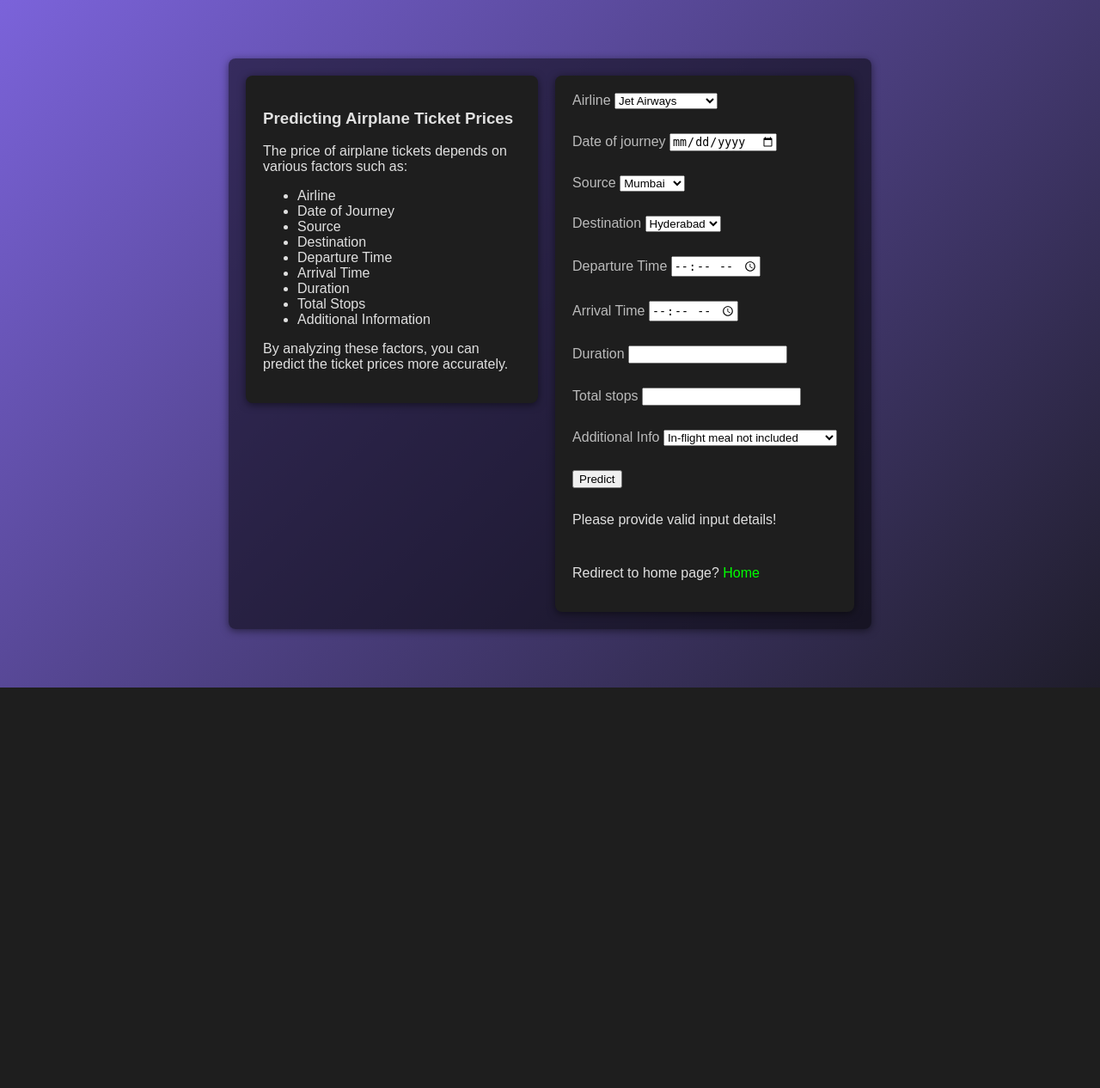
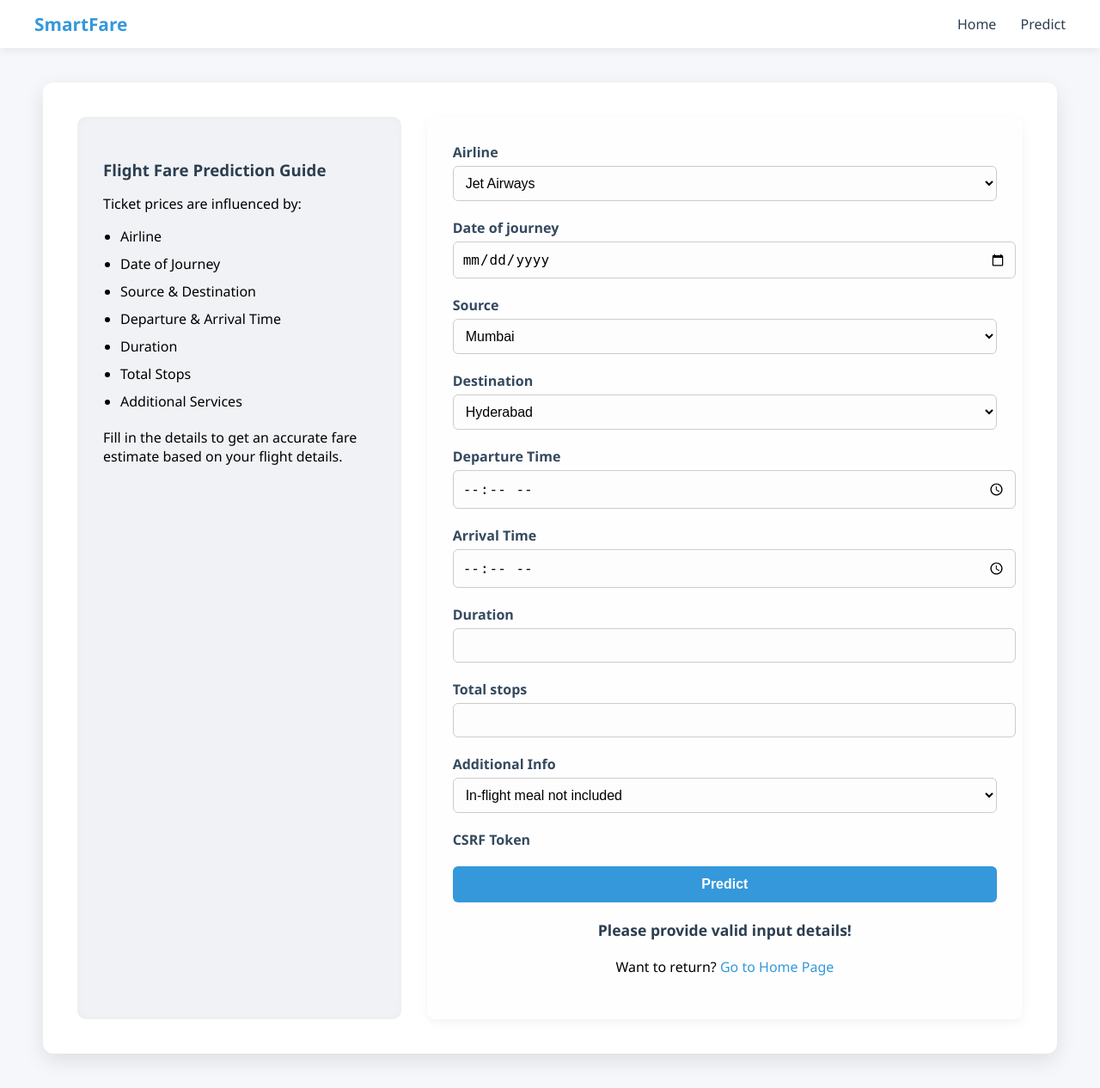
Before and after one commit to Kali414/Flight-ticket-predictor, a Flask app: page /predict in a window 1280 px wide. Shown: the whole page at 86% size. Before the commit the page ends 800 px from the top, so only its background shows below. Run offline with Flask 3, Linux system fonts and the light colour scheme; parts of the project's set-up code (start-up, migrations or seed data) failed here and were passed over.

Commit message:
UI changes

```diff
--- a/favicon_io (1)/about.txt
+++ /dev/null
@@ -1,6 +0,0 @@
-This favicon was generated using the following font:
-
-- Font Title: Leckerli One
-- Font Author: Copyright (c) 2011 Gesine Todt (www.gesine-todt.de hallo@gesine-todt.de), with Reserved Font Names "Leckerli"
-- Font Source: https://fonts.gstatic.com/s/leckerlione/v20/V8mCoQH8VCsNttEnxnGQ-1itLZxcBtItFw.ttf
-- Font License: SIL Open Font License, 1.1 (http://scripts.sil.org/OFL))
--- a/templates/prediction.html
+++ b/templates/prediction.html
@@ -1,8 +1,8 @@
 <!DOCTYPE html>
 <html lang="en">
 <head>
-    <meta charset="UTF-8">
-    <meta name="viewport" content="width=device-width, initial-scale=1.0">
+  <meta charset="UTF-8" />
+  <meta name="viewport" content="width=device-width, initial-scale=1.0" />
   <link rel="apple-touch-icon" sizes="180x180" href="favicon_io (1)/apple-touch-icon.png">
   <link rel="icon" type="image/png" sizes="32x32" href="favicon_io (1)/favicon-32x32.png">
   <link rel="icon" type="image/png" sizes="16x16" href="favicon_io (1)/favicon-16x16.png">
@@ -10,173 +10,210 @@
   <title>{{ Title }}</title>
   <style>
     body {
-            background: linear-gradient(135deg, #7b63da, #1f1d2b);
-            color: #e0e0e0;
-            font-family: Arial, sans-serif;
+      background-color: #f5f7fa;
+      font-family: 'Segoe UI', Tahoma, Geneva, Verdana, sans-serif;
+      margin: 0;
+      padding: 0;
+    }
+
+    nav {
+      background-color: #ffffff;
+      padding: 14px 40px;
+      box-shadow: 0 2px 10px rgba(0, 0, 0, 0.08);
       display: flex;
-            justify-content: center;
+      justify-content: space-between;
       align-items: center;
-            height: 100vh;
-            margin: 0;
+      position: sticky;
+      top: 0;
+      z-index: 1000;
     }
+
+    .nav-title {
+      font-size: 1.3em;
+      font-weight: bold;
+      color: #3498db;
+    }
+
+    .nav-links a {
+      margin-left: 24px;
+      text-decoration: none;
+      color: #2c3e50;
+      font-weight: 500;
+      transition: color 0.2s ease;
+    }
+
+    .nav-links a:hover {
+      color: #3498db;
+    }
+
     .container {
       display: flex;
-            align-items: flex-start;
-            background-color: rgba(0, 0, 0, 0.5);
-            padding: 20px;
-            border-radius: 8px;
-            box-shadow: 0 2px 10px rgba(0, 0, 0, 0.5);
-            max-width: 1000px;
-            margin: 20px;
+      flex-wrap: wrap;
+      background-color: #ffffff;
+      padding: 40px;
+      border-radius: 12px;
+      box-shadow: 0 8px 24px rgba(0, 0, 0, 0.1);
+      max-width: 1100px;
+      width: 90%;
+      margin: 40px auto;
+      gap: 30px;
     }
+
     .info {
-            background-color: #1e1e1e;
-            padding: 20px;
-            border-radius: 8px;
-            box-shadow: 0 2px 10px rgba(0, 0, 0, 0.5);
-            margin-right: 20px;
-            max-width: 300px;
+      flex: 1;
+      background-color: #f0f2f5;
+      padding: 30px;
+      border-radius: 10px;
+      box-shadow: inset 0 0 10px rgba(0, 0, 0, 0.03);
     }
+
+    .info h3 {
+      color: #2c3e50;
+      margin-bottom: 15px;
+    }
+
+    .info ul {
+      padding-left: 20px;
+      margin-bottom: 20px;
+    }
+
+    .info ul li {
+      margin-bottom: 10px;
+    }
+
     form {
-            background-color: #1e1e1e;
-            padding: 20px;
-            border-radius: 8px;
-            box-shadow: 0 2px 10px rgba(0, 0, 0, 0.5);
-            max-width: 600px;
+      flex: 2;
+      background-color: #fefefe;
+      padding: 30px;
+      border-radius: 10px;
+      box-shadow: 0 4px 12px rgba(0, 0, 0, 0.05);
     }
+
+    form div {
+      margin-bottom: 20px;
+      text-align: left;
+    }
+
     label {
-            color: #bbbbbb;
+      display: block;
+      font-weight: bold;
+      margin-bottom: 5px;
+      color: #34495e;
     }
-        a {
-            color: #00ff00;
+
+    input, select, textarea {
+      width: 100%;
+      padding: 10px;
+      font-size: 1rem;
+      border: 1px solid #ccc;
+      border-radius: 6px;
+      background-color: #fdfdfd;
+      transition: border 0.2s ease;
+    }
+
+    input:focus, select:focus, textarea:focus {
+      border-color: #3498db;
+      outline: none;
+    }
+
+    .error-message {
+      color: #e74c3c;
+      font-size: 0.9rem;
+      margin-top: 5px;
+    }
+
+    .submit-btn {
+      padding: 12px 24px;
+      font-size: 1rem;
+      font-weight: 600;
+      color: white;
+      background-color: #3498db;
+      border: none;
+      border-radius: 6px;
+      cursor: pointer;
+      transition: background-color 0.3s ease;
+    }
+
+    .submit-btn:hover {
+      background-color: #2980b9;
+    }
+
+    .home-link {
+      margin-top: 20px;
+      text-align: center;
+    }
+
+    .home-link a {
+      color: #3498db;
       text-decoration: none;
+      font-weight: 500;
     }
-        a:hover {
+
+    .home-link a:hover {
       text-decoration: underline;
     }
-        div {
-            margin-bottom: 10px;
+
+    .output {
+      font-size: 1.1rem;
+      font-weight: bold;
+      color: #2c3e50;
+      text-align: center;
+      margin-top: 15px;
     }
   </style>
 </head>
 <body>
+
+  <!-- ✅ NAVIGATION BAR -->
+  <nav>
+    <div class="nav-title">SmartFare</div>
+    <div class="nav-links">
+      <a href="{{ url_for('home') }}">Home</a>
+      <a href="{{ url_for('predict') }}">Predict</a>
+    </div>
+  </nav>
+
+  <!-- ✅ FORM + INFO PANEL -->
   <div class="container">
     <div class="info">
-            <h3>Predicting Airplane Ticket Prices</h3>
-            <p>The price of airplane tickets depends on various factors such as:</p>
+      <h3>Flight Fare Prediction Guide</h3>
+      <p>Ticket prices are influenced by:</p>
       <ul>
         <li>Airline</li>
         <li>Date of Journey</li>
-                <li>Source</li>
-                <li>Destination</li>
-                <li>Departure Time</li>
-                <li>Arrival Time</li>
+        <li>Source & Destination</li>
+        <li>Departure & Arrival Time</li>
         <li>Duration</li>
         <li>Total Stops</li>
-                <li>Additional Information</li>
+        <li>Additional Services</li>
       </ul>
-            <p>By analyzing these factors, you can predict the ticket prices more accurately.</p>
+      <p>Fill in the details to get an accurate fare estimate based on your flight details.</p>
     </div>
+
     <form action="" method="post">
       {{ form.hidden_tag() }}
+      {% for field in form if field.type != 'CSRFToken' and field.name != 'submit' %}
       <div>
-                {{ form.airline.label }}
-                {{ form.airline }}
-                {% if form.airline.errors %}
-                    {% for error in form.airline.errors %}
-                        <div>{{ error }}</div>
+        {{ field.label }}
+        {{ field(class_="form-input") }}
+        {% if field.errors %}
+          {% for error in field.errors %}
+            <div class="error-message">{{ error }}</div>
           {% endfor %}
         {% endif %}
       </div>
-            <br>
+      {% endfor %}
+
       <div>
-                {{ form.date_of_journey.label }}
-                {{ form.date_of_journey }}
-                {% if form.date_of_journey.errors %}
-                    {% for error in form.date_of_journey.errors %}
-                        <div>{{ error }}</div>
-                    {% endfor %}
+        {{ form.submit(class_="submit-btn") }}
+      </div>
+
+      {% if output %}
+      <div class="output">{{ output }}</div>
       {% endif %}
-            </div>
-            <br>
-            <div>
-                {{ form.source.label }}
-                {{ form.source }}
-                {% if form.source.errors %}
-                    {% for error in form.source.errors %}
-                        <div>{{ error }}</div>
-                    {% endfor %}
-                {% endif %}
-            </div>
-            <br>
-            <div>
-                {{ form.destination.label }}
-                {{ form.destination }}
-                {% if form.destination.errors %}
-                    {% for error in form.destination.errors %}
-                        <div>{{ error }}</div>
-                    {% endfor %}
-                {% endif %}
-            </div>
-            <br>
-            <div>
-                {{ form.dep_time.label }}
-                {{ form.dep_time }}
-                {% if form.dep_time.errors %}
-                    {% for error in form.dep_time.errors %}
-                        <div>{{ error }}</div>
-                    {% endfor %}
-                {% endif %}
-            </div>
-            <br>
-            <div>
-                {{ form.arrival_time.label }}
-                {{ form.arrival_time }}
-                {% if form.arrival_time.errors %}
-                    {% for error in form.arrival_time.errors %}
-                        <div>{{ error }}</div>
-                    {% endfor %}
-                {% endif %}
-            </div>
-            <br>
-            <div>
-                {{ form.duration.label }}
-                {{ form.duration }}
-                {% if form.duration.errors %}
-                    {% for error in form.duration.errors %}
-                        <div>{{ error }}</div>
-                    {% endfor %}
-                {% endif %}
-            </div>
-            <br>
-            <div>
-                {{ form.total_stops.label }}
-                {{ form.total_stops }}
-                {% if form.total_stops.errors %}
-                    {% for error in form.total_stops.errors %}
-                        <div>{{ error }}</div>
-                    {% endfor %}
-                {% endif %}
-            </div>
-            <br>
-            <div>
-                {{ form.additional_info.label }}
-                {{ form.additional_info }}
-                {% if form.additional_info.errors %}
-                    {% for error in form.additional_info.errors %}
-                        <div>{{ error }}</div>
-                    {% endfor %}
-                {% endif %}
-            </div>
-            <br>
-            <div>{{ form.submit() }}</div>
-            <br>
-            <div>
-                {{ output }}
-            </div>
-            <br>
-            <div>
-                <p>Redirect to home page? <a href="{{ url_for('home') }}">Home</a></p>
+
+      <div class="home-link">
+        <p>Want to return? <a href="{{ url_for('home') }}">Go to Home Page</a></p>
       </div>
     </form>
   </div>
```
Also changed, not shown: templates/home.html (+122 -51 lines), favicon_io (1)/android-chrome-192x192.png (deleted), favicon_io (1)/android-chrome-512x512.png (deleted), favicon_io (1)/apple-touch-icon.png (deleted), favicon_io (1)/favicon-16x16.png (deleted), favicon_io (1)/favicon-32x32.png (deleted), favicon_io (1)/favicon.ico (deleted), favicon_io (1)/site.webmanifest (deleted). Lines whose indentation alone changed are shown as unchanged.
